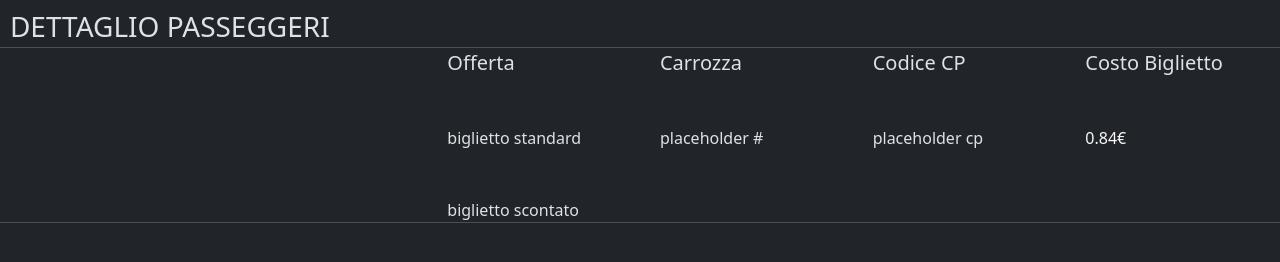
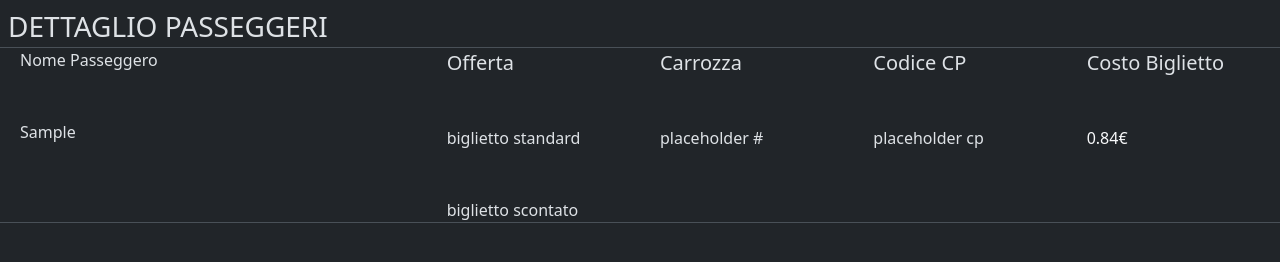
Before and after one commit to MatteoSala97/js-biglietto-treno-form, a plain HTML site: page index.html in a window 1280 px wide. Both pictures are taken after typing "Sample", "5", "5" into the empty fields and a click on the button "Calcola prezzo". Shown: the part 256-518 px from the top of the page. Drawn offline with nearby package versions, Linux system fonts and the light colour scheme.

Commit message:
feat: js function for name

```diff
--- a/assets/js/main.js
+++ b/assets/js/main.js
@@ -22,15 +22,18 @@ let resetButton = document.getElementById("reset-all")
 let result = document.getElementById
 ("resultPrice");
 
-let name = document.getElementById ("name")
+let resultName = document.getElementById("resultName")
 
-function getName(){
-
-    resultName.innerHTML = getName
-}
 
 //Function that takes the name from the input and puts it into the ticket
 
+calcButton.addEventListener("click", function (){
+
+    let passengerName = document.getElementById("name").value;
+
+    resultName.innerHTML = passengerName ||  "Scrivi il tuo nome e cognome nell'area di input";
+
+})
 
 
 //Function allowing numeric values to be put into input areas
@@ -43,13 +46,12 @@ function getValues(){
 
     psgAge = psgAgeElement.value;
 
-    console.log (kmAmount, psgAge)
+    console.log (kmAmount, psgAge);
 }
-
 
 let finalPrice
 
-// function that calculates the discount amount
+// Function that calculates the discount amount
 
 function priceCalc (firstElement, secondElement){
     let fullPrice = firstElement*kmPrice
--- a/index.html
+++ b/index.html
@@ -19,7 +19,7 @@
         <div class="d-flex col-6 align-items-center text-center gap-5 ">
             <div>
                 <label for="name">Nome e cognome:</label>
-                <input class="mt-2" type="text" name="name" id="name" placeholder="Nome e cognome">
+                <input class="mt-2" type="text" name="name" id="name" placeholder="Nome e cognome" required>
             </div>
             <div>
                 <label for="kmAmount" class="bold text-light">Numero dei chilometri:</label>
@@ -43,8 +43,9 @@
                 dettaglio passeggeri
             </div>
             <div class="row border-bottom mx-2">
-                <div class="col-4" id="resultName">
-                    <span class="bold fs-5"></span>
+                <div class="col-4">
+                    Nome Passeggero
+                    <div class="mt-5" id="resultName"></div>
                 </div>
                 <div class="col-2">
                     <span class="bold fs-5">Offerta</span>
```
